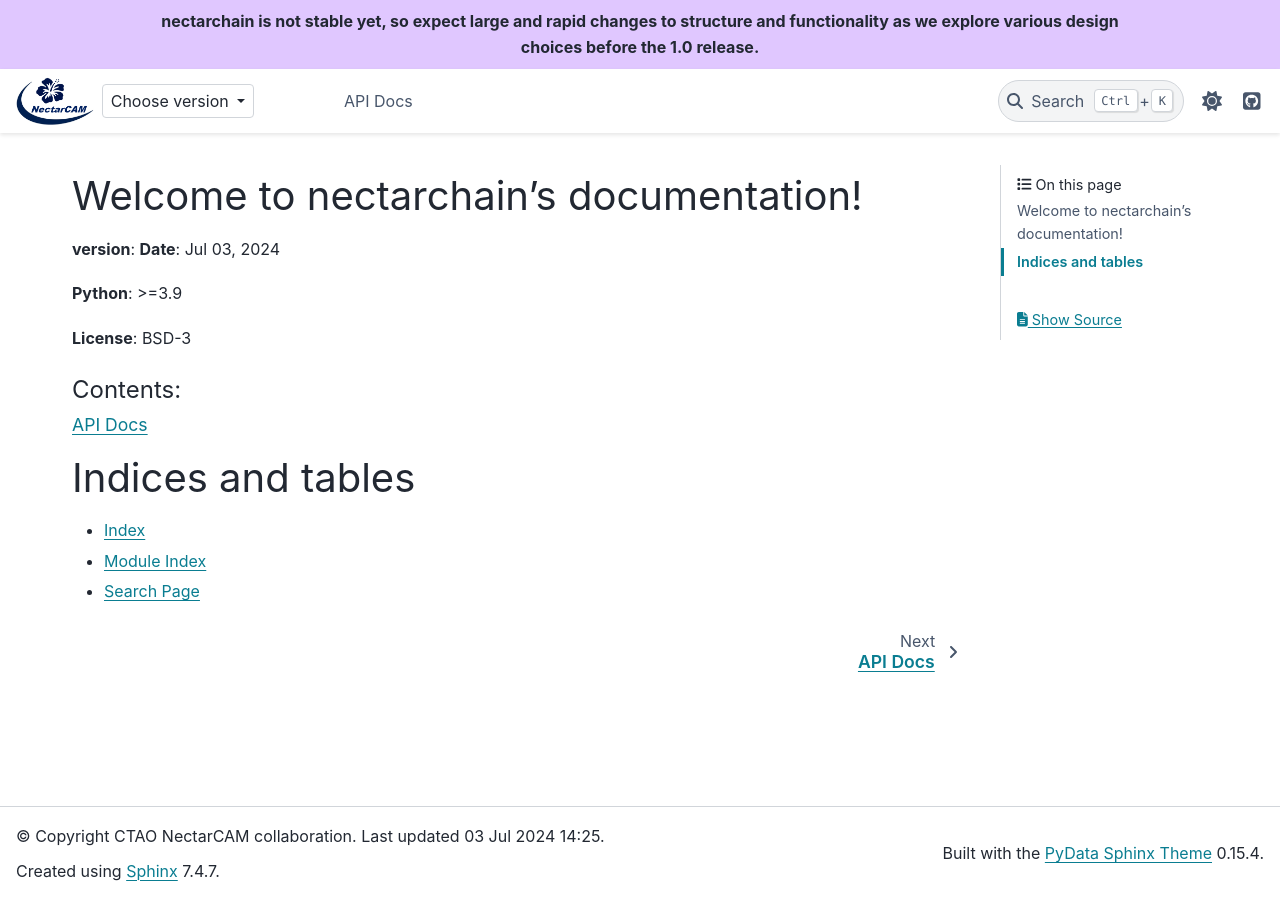
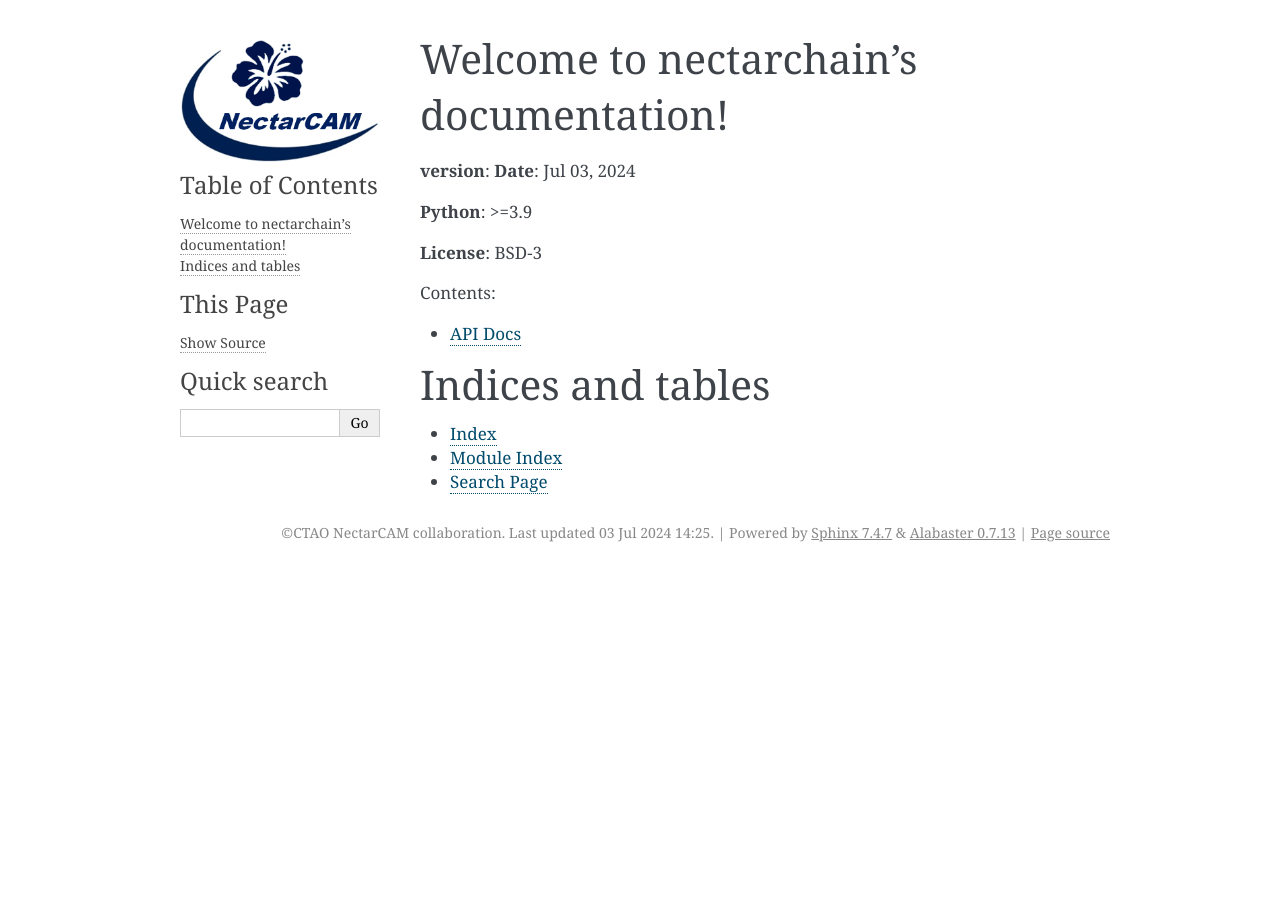
Before and after one commit to cta-observatory/nectarchain, a Sphinx documentation site: the page built from docs/index.rst, in a window 1280 px wide. Built offline with Sphinx 7.4.7, drawn with Linux system fonts in a browser that asks for light colours; the version number could not be read and is left out.

Commit message:
The alabaster theme works for the doc!

```diff
--- a/docs/conf.py
+++ b/docs/conf.py
@@ -83,19 +83,19 @@ todo_include_todos = True
 # -- Options for HTML output -------------------------------------------------
 # https://www.sphinx-doc.org/en/master/usage/configuration.html#options-for-html-output
 
-html_theme = "pydata_sphinx_theme"
-# html_theme = "alabaster"
+# html_theme = "pydata_sphinx_theme"
+html_theme = "alabaster"
 
 html_logo = "_static/nectarcam.png"
 html_theme_options = {
     "navigation_with_keys": False,
-    "github_url": f"https://github.com/cta-observatory/{project}",
-    "navbar_start": ["navbar-logo", "version-switcher"],
-    "announcement": """
-        <p>nectarchain is not stable yet, so expect large and rapid
-        changes to structure and functionality as we explore various
-        design choices before the 1.0 release.</p>
-    """,
+    # "github_url": f"https://github.com/cta-observatory/{project}",
+    # "navbar_start": ["navbar-logo", "version-switcher"],
+    # "announcement": """
+    #     <p>nectarchain is not stable yet, so expect large and rapid
+    #     changes to structure and functionality as we explore various
+    #     design choices before the 1.0 release.</p>
+    # """,
 }
 
 # Add any paths that contain custom static files (such as style sheets) here,
```
